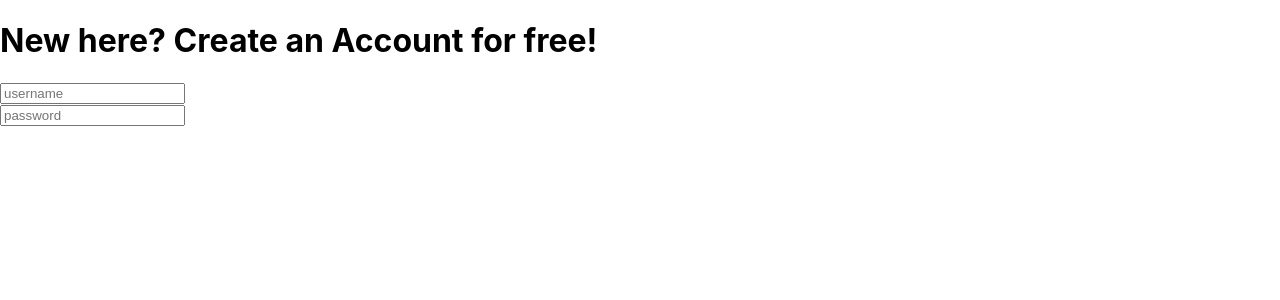
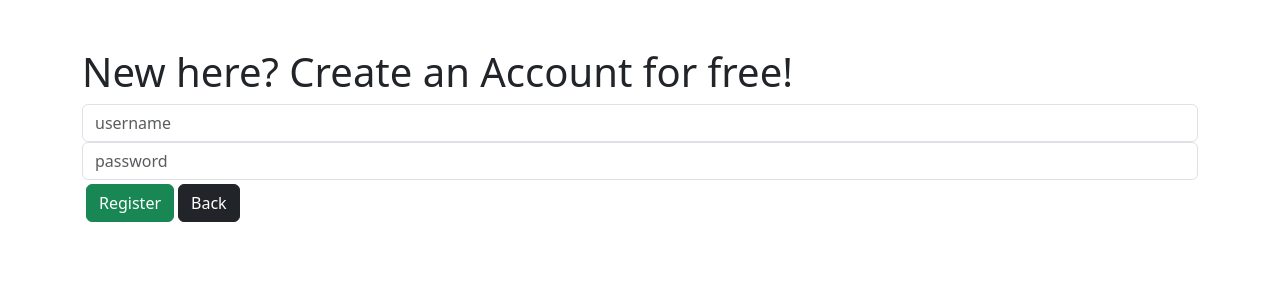
Before and after one commit to MrHari2002/Project-1-Demo, a React (Create React App) app in the folder P1DemoFrontEnd/p1-frontend/: page /register in a window 1280 px wide. Shown: the top 300 px of the page. Built offline with nearby package versions, Linux system fonts and the light colour scheme.

Commit message:
lil bootstrap and setup for register

```diff
--- a/P1DemoFrontEnd/p1-frontend/src/App.tsx
+++ b/P1DemoFrontEnd/p1-frontend/src/App.tsx
@@ -4,6 +4,7 @@ import './App.css';
 import { BrowserRouter, Route, Routes } from 'react-router-dom';
 import { Login } from './Components/LoginRegister/Login';
 import { Register } from './Components/LoginRegister/Register';
+import 'bootstrap/dist/css/bootstrap.css'; //NEED THIS FOR BOOTSTRAP TO WORK
 
 function App() {
   return (
--- a/P1DemoFrontEnd/p1-frontend/src/Components/LoginRegister/Register.tsx
+++ b/P1DemoFrontEnd/p1-frontend/src/Components/LoginRegister/Register.tsx
@@ -1,16 +1,23 @@
-import { Container, Form } from "react-bootstrap"
+import { Button, Container, Form } from "react-bootstrap"
+
 
 export const Register:React.FC = () => {
 
+    //Define a state object to store the username and password
 
     //TODO: function to store values
     const storeValues = (input:any) => {
 
     }
 
+    //Register function that sends the username/password to the backend
+
+
     return(
-
-        <Container>
+        /* what's my and mx? this is margin for y and x axis
+        we set my-5 so that we have a decent amount of space away from the top of the page
+        mx-auto centers the content horizontally */
+        <Container className="my-5 mx-auto">
             <div>
                 <h1>New here? Create an Account for free!</h1>
 
@@ -32,7 +39,8 @@ export const Register:React.FC = () => {
                 </div>
 
                 <div>
-                {/*TODO: buttons*/}
+                    <Button className="btn-success m-1">Register</Button>
+                    <Button className="btn-dark">Back</Button>
                 </div>
             </div>
         </Container>
```
